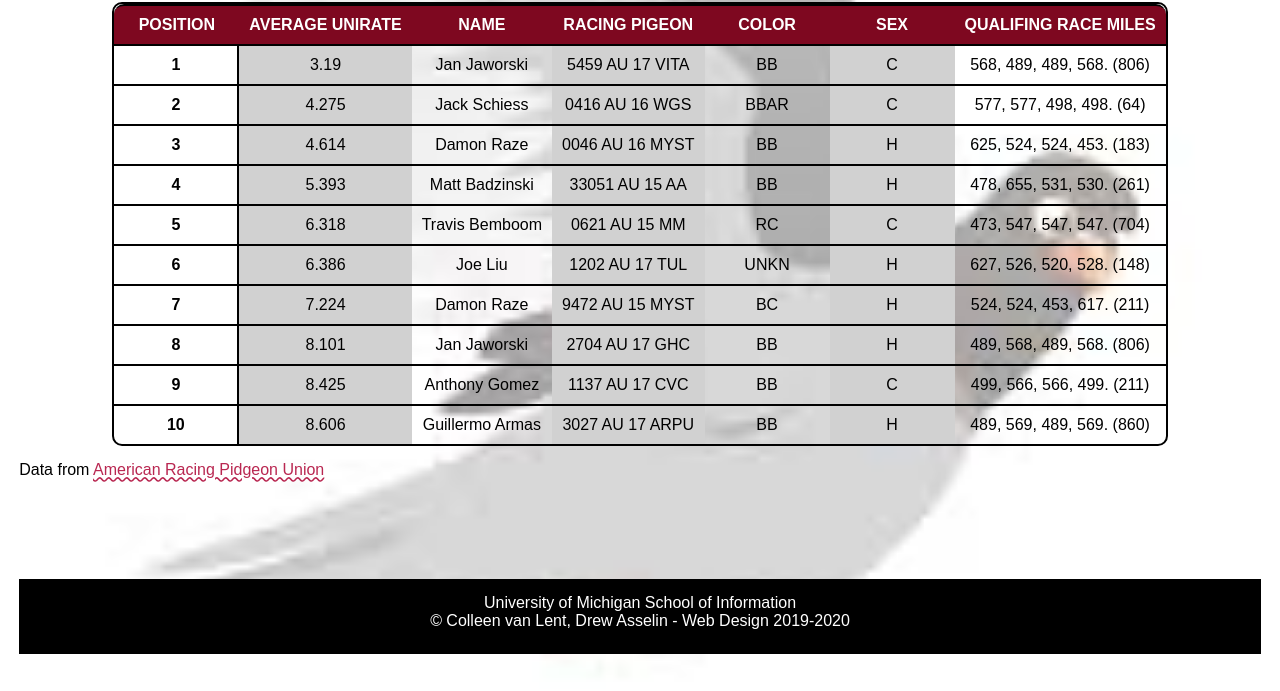
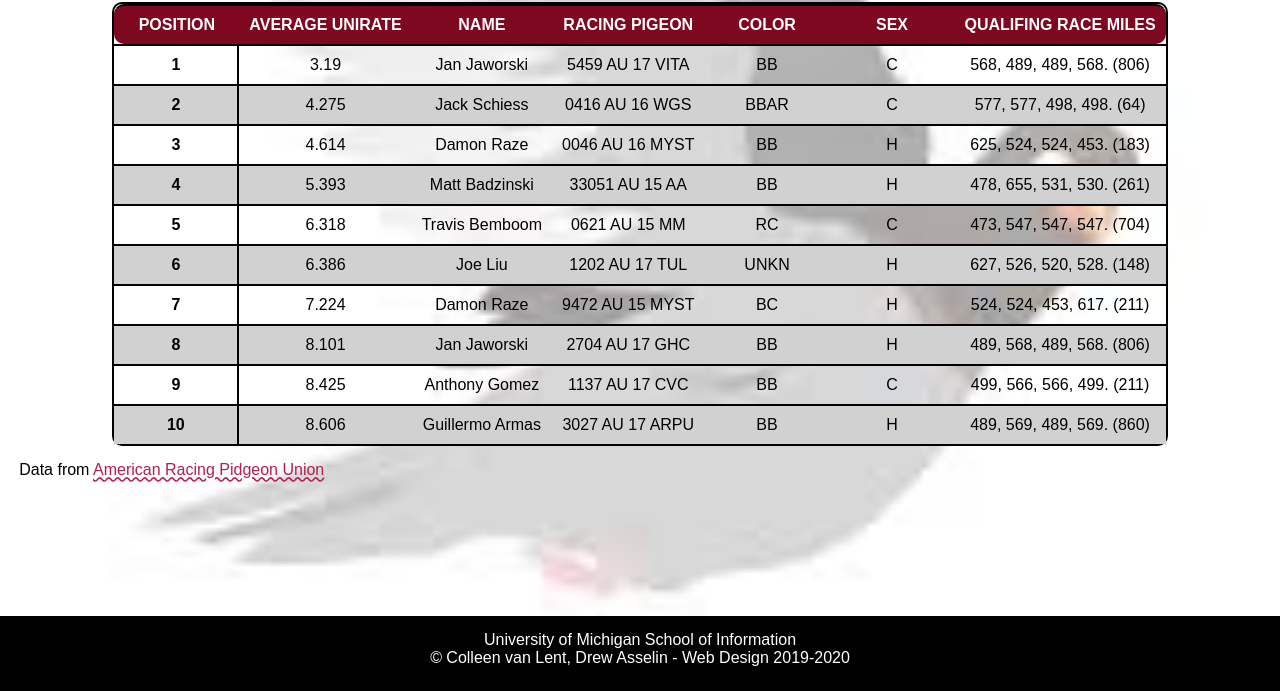
Before and after one commit to zzemper/homework3, a plain HTML site: page index.html in a window 1280 px wide. Shown: the part 109-800 px from the top of the page. Drawn offline with Linux system fonts and the light colour scheme; a web font is replaced by a local one.

Commit message:
Add files via upload

```diff
--- a/css/style.css
+++ b/css/style.css
@@ -13,11 +13,11 @@ body{
   font-size: 16px;
   font-family: 'Andika', sans-serif;
   margin: 1.2em;
-  font-family: 'Andika', sans-serif;
   background-image: url("../images/pigeon-background.JPEG");
-  background-size: cover ;
+  background-size: cover;
   background-position: center;
   background-color: #DDDDDD;
+  background-repeat: no-repeat;
 }
 
 main{
@@ -28,7 +28,7 @@ h1{
   color: #c12258;
   font-size: 2em;
   text-align: center;
-  line-height: 2;
+  line-height: 200%;
 }
 
 caption{
@@ -40,8 +40,9 @@ p{
 }
 
 a{
-  color: #B92751;
+  color: #B21F50;
   font-size: 16px;
+  text-decoration-line: underline;
   text-decoration-style: wavy;
 }
 
@@ -59,6 +60,8 @@ table{
   min-width: 125px;
   padding: 10px;
   text-transform: uppercase;
+  text-align: center;
+  vertical-align: middle;
   background-color: #7e0820;
 }
 
@@ -73,7 +76,7 @@ th{
   border-top: 2px solid black;
 }
 
-*.focus{
+:focus{
   color: #417243;
   border-style: dashed;
   border-radius: 3px;
@@ -87,26 +90,42 @@ thead tr:first-child th:last-child{
   border-top-right-radius: 10px;
 }
 
+thead tr:last-child th:last-child{
+  border-bottom-right-radius: 10px;
+}
+
+thead tr:last-child th:first-child{
+  border-bottom-left-radius: 10px;
+}
+
 footer{
   width:100%;
   background:#000000;
   text-align:center;
   color: #FFFFFF;
   min-height: 75px;
+  position: fixed;
+  right: 0;
+  bottom: 0;
+  left: 0;
+  margin-left: 0px;
+  display: inline-block;
 }
 
 .rowhead{
   border-right: 2px solid black;
+  border-top: 2px solid black;
+  vertical-align: middle;
 }
 
-tbody tr :nth-child(even) {
-  background: #D1D1D1;
+tr:nth-child(odd) {
+  background-color: transparent;
 }
 
-tbody tr :nth-child(odd) {
-  background: transparent;
+tr:nth-child(even) {
+  background-color: #D1D1D1;
 }
 
-tbody tr:hover{
-  background-color: rgba(126, 8, 32, .25);
+tr:hover{
+  background-color: rgba(126, 8, 48, .25);
 }
```
Also changed, not shown: images/funny-pigeon.webp (added).
